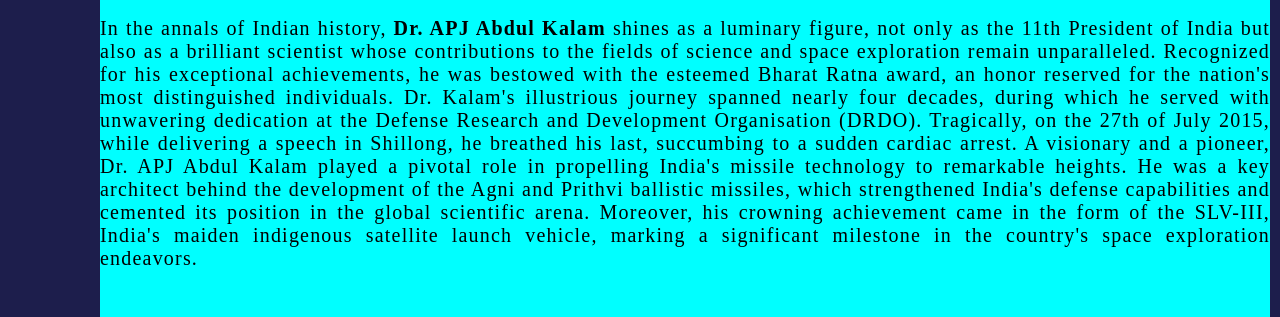
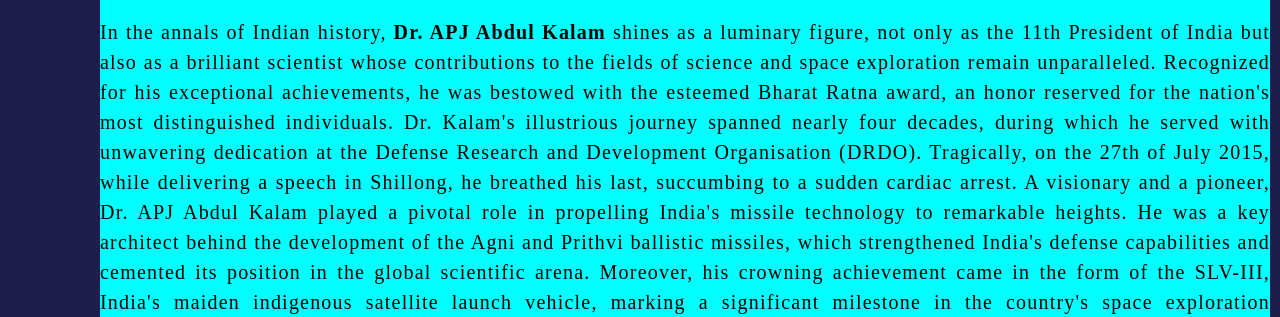
Before and after one commit to Tushar-Manyal/web-frame, a plain HTML site: page apj.html in a window 1280 px wide. Shown: the part 476-793 px from the top of the page. Drawn offline with Linux system fonts and the light colour scheme.

Commit message:
new little change

```diff
--- a/apj.css
+++ b/apj.css
@@ -50,7 +50,7 @@
 }
 .about_section p{
     font-size:20px;
-    line: height 30px;
+    line-height:30px;
     letter-spacing:1.2px;
     text-align: justify;
 }
```
